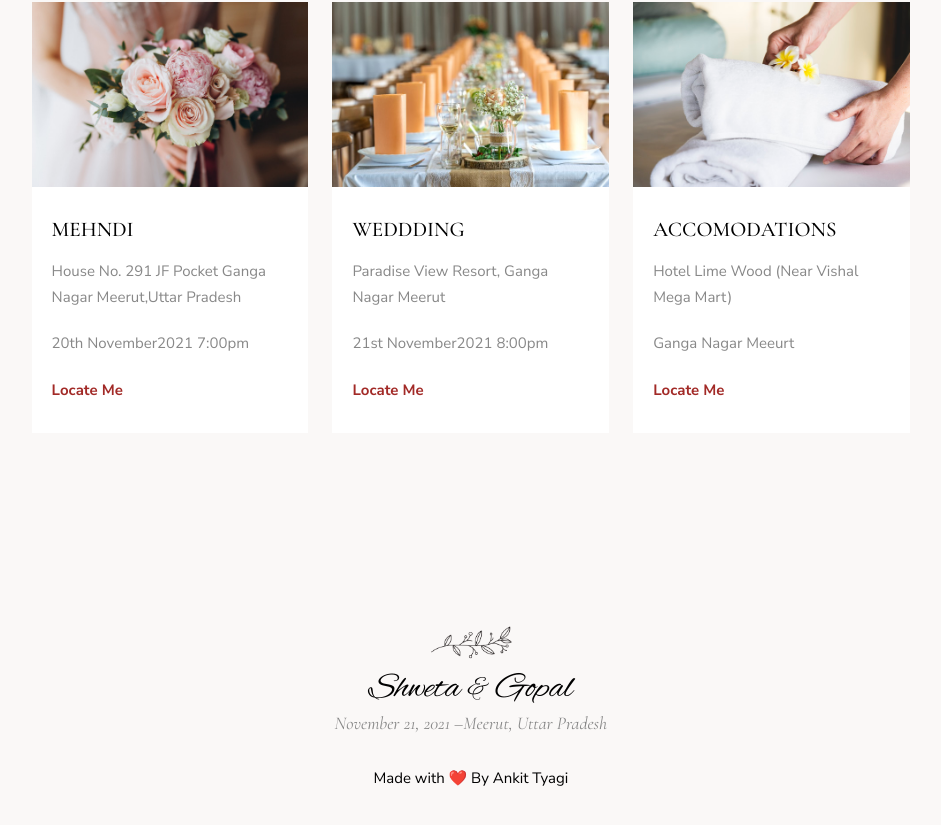
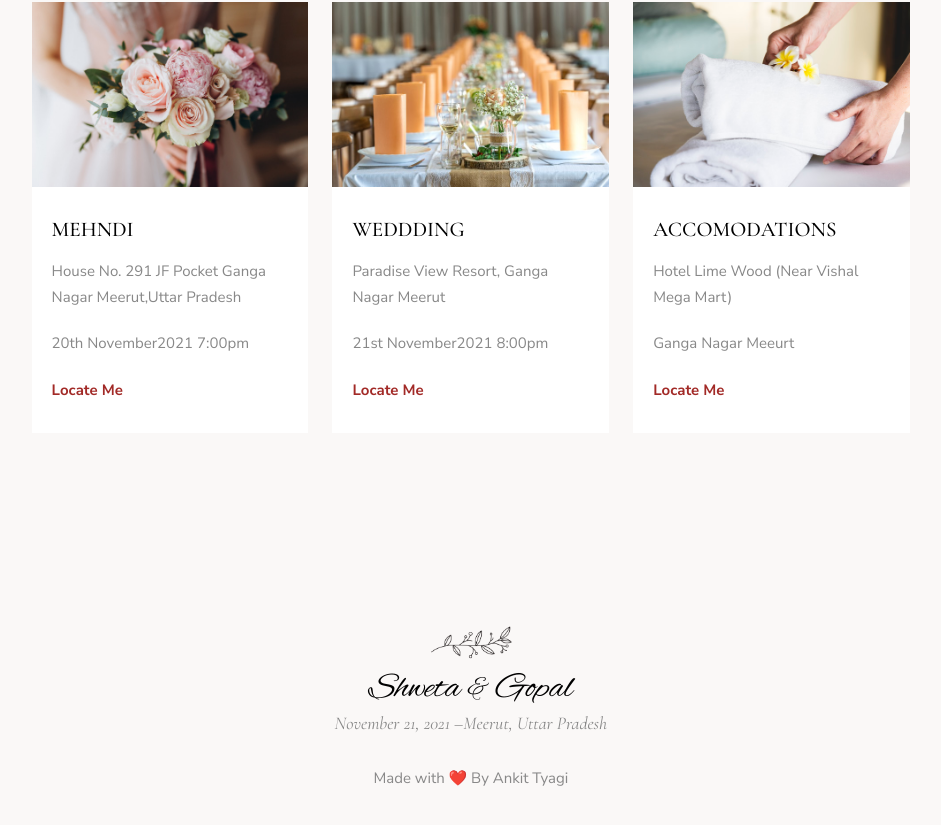
Before and after one commit to Shwetagopalwedding/Invitation, a React (Create React App) app: page / in a window 1280 px wide. Shown: the part 3185-4010 px from the top of the page, without its empty margins (310-1251 px from the left). Built offline with nearby package versions, Linux system fonts and the light colour scheme.

Commit message:
link added

```diff
--- a/src/components/Footer.js
+++ b/src/components/Footer.js
@@ -22,7 +22,7 @@ function Footer() {
               alt="linkedin"
               target="_blank"
               className="copyright"
-              style={{ marginTop: "5px", color: "black" }}
+              style={{ marginTop: "5px" }}
             >
               Made with ❤️ By Ankit Tyagi
             </a>
```
